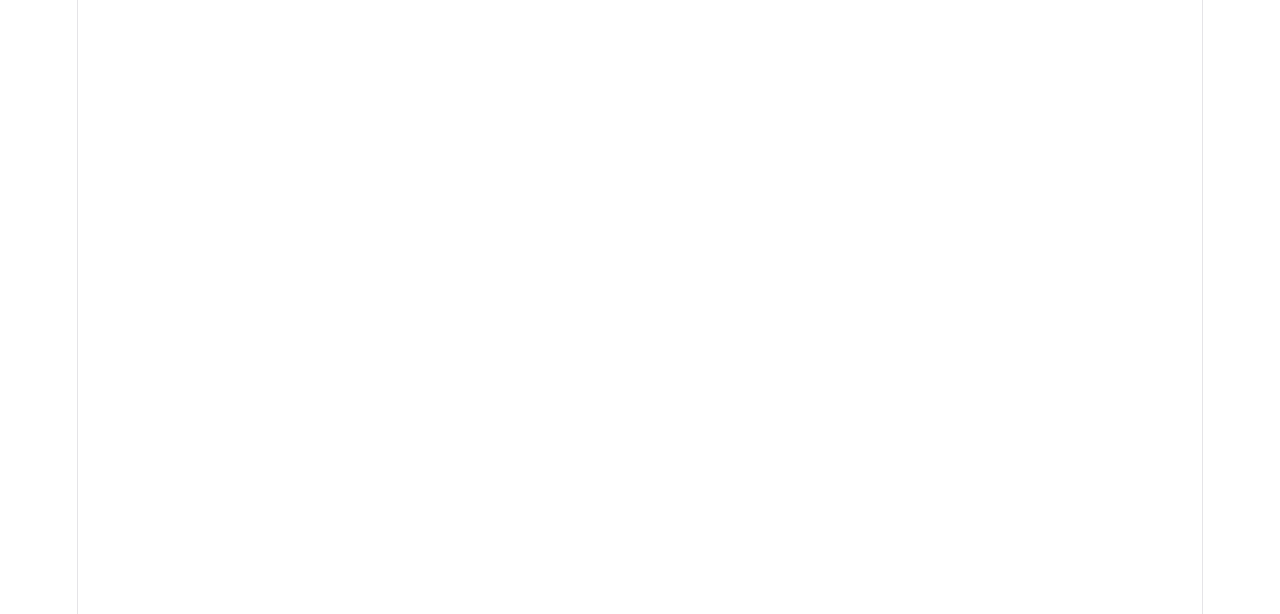
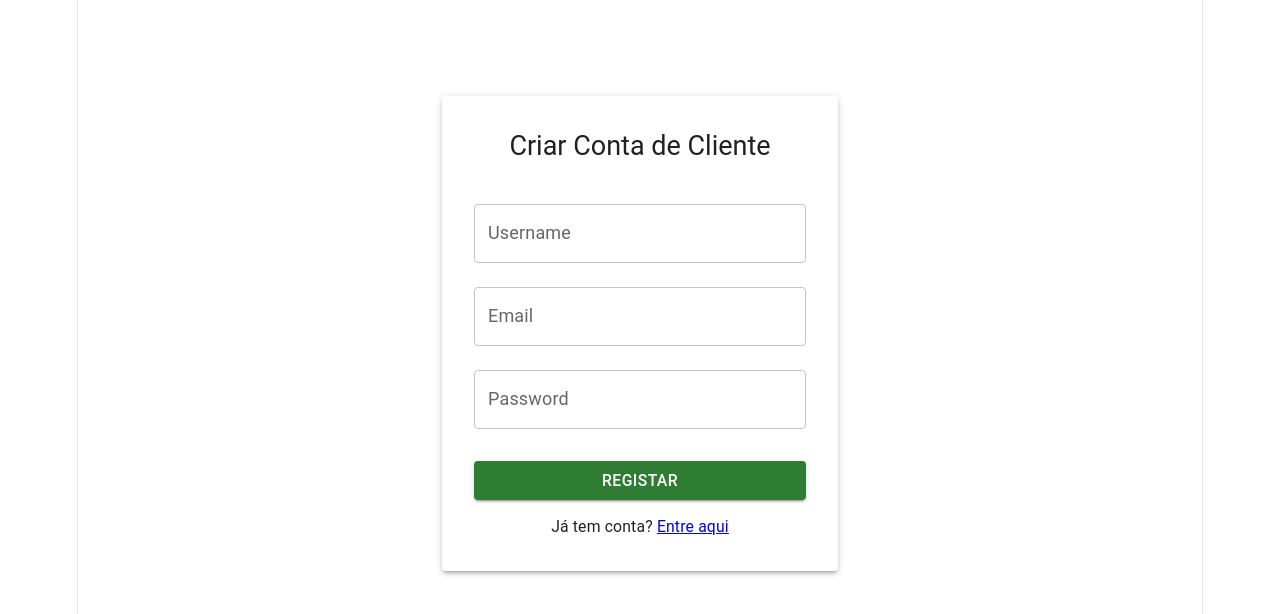
Before and after one commit to guilhermefolhas/projeto, a React app in the folder frontend/: page /register in a window 1280 px wide. Before the commit this address had no page. Shown: the top 614 px of the page. Built offline with nearby package versions, Linux system fonts and the light colour scheme; the HTML template or start-up script is replaced by a standard one.

Commit message:
login e register frontend

```diff
--- a/frontend/src/App.jsx
+++ b/frontend/src/App.jsx
@@ -1,6 +1,7 @@
 import { Routes, Route } from "react-router-dom";
 
 import LoginUI from "./components/Login/LoginUI";
+import RegisterUI from "./components/Register/RegisterUI";
 import Home from "./components/Home/Home";
 import Layout from "./pages/index";
 
@@ -8,6 +9,7 @@ function App() {
   return (
     <Routes>
       <Route path="/" element={<LoginUI />} />
+      <Route path="/register" element={<RegisterUI />} />
 
       <Route element={<Layout />}>
         <Route path="/home" element={<Home />} />
--- a/frontend/src/components/Login/LoginUI.jsx
+++ b/frontend/src/components/Login/LoginUI.jsx
@@ -1,5 +1,66 @@
+import { useState } from "react";
+import { Link } from "react-router-dom";
+import {
+  Box,
+  Button,
+  Container,
+  Paper,
+  TextField,
+  Typography,
+} from "@mui/material";
+
 function LoginUI() {
-  return <h1>Login</h1>;
+  const [email, setEmail] = useState("");
+  const [password, setPassword] = useState("");
+
+  const handleSubmit = (e) => {
+    e.preventDefault();
+    console.log({ email, password });
+  };
+
+  return (
+    <Container maxWidth="xs">
+      <Paper elevation={3} sx={{ mt: 12, p: 4, textAlign: "center" }}>
+        <Typography variant="h5" fontWeight="bold" gutterBottom>
+          Entrar na Área de Cliente
+        </Typography>
+
+        <Box component="form" onSubmit={handleSubmit} sx={{ mt: 3 }}>
+          <TextField
+            fullWidth
+            label="Email"
+            placeholder="nome@exemplo.com"
+            margin="normal"
+            value={email}
+            onChange={(e) => setEmail(e.target.value)}
+          />
+
+          <TextField
+            fullWidth
+            label="Password"
+            placeholder="Sua password"
+            type="password"
+            margin="normal"
+            value={password}
+            onChange={(e) => setPassword(e.target.value)}
+          />
+
+          <Button
+            fullWidth
+            variant="contained"
+            type="submit"
+            sx={{ mt: 3, mb: 2 }}
+          >
+            Entrar
+          </Button>
+
+          <Typography variant="body2">
+            Não tem conta? <Link to="/register">Clique aqui</Link>
+          </Typography>
+        </Box>
+      </Paper>
+    </Container>
+  );
 }
 
 export default LoginUI;
--- a/frontend/src/components/Register/RegisterUI.jsx
+++ b/frontend/src/components/Register/RegisterUI.jsx
@@ -1,5 +1,77 @@
+import { useState } from "react";
+import { Link } from "react-router-dom";
+import {
+  Box,
+  Button,
+  Container,
+  Paper,
+  TextField,
+  Typography,
+} from "@mui/material";
+
 function RegisterUI() {
-  return <h1>RegisterUI</h1>;
+  const [username, setUsername] = useState("");
+  const [email, setEmail] = useState("");
+  const [password, setPassword] = useState("");
+
+  const handleSubmit = (e) => {
+    e.preventDefault();
+    console.log({ username, email, password });
+  };
+
+  return (
+    <Container maxWidth="xs">
+      <Paper elevation={3} sx={{ mt: 12, p: 4, textAlign: "center" }}>
+        <Typography variant="h5" fontWeight="bold" gutterBottom>
+          Criar Conta de Cliente
+        </Typography>
+
+        <Box component="form" onSubmit={handleSubmit} sx={{ mt: 3 }}>
+          <TextField
+            fullWidth
+            label="Username"
+            placeholder="Escolha um nome de utilizador"
+            margin="normal"
+            value={username}
+            onChange={(e) => setUsername(e.target.value)}
+          />
+
+          <TextField
+            fullWidth
+            label="Email"
+            placeholder="nome@exemplo.com"
+            margin="normal"
+            value={email}
+            onChange={(e) => setEmail(e.target.value)}
+          />
+
+          <TextField
+            fullWidth
+            label="Password"
+            placeholder="Sua password"
+            type="password"
+            margin="normal"
+            value={password}
+            onChange={(e) => setPassword(e.target.value)}
+          />
+
+          <Button
+            fullWidth
+            variant="contained"
+            color="success"
+            type="submit"
+            sx={{ mt: 3, mb: 2 }}
+          >
+            Registar
+          </Button>
+
+          <Typography variant="body2">
+            Já tem conta? <Link to="/">Entre aqui</Link>
+          </Typography>
+        </Box>
+      </Paper>
+    </Container>
+  );
 }
 
 export default RegisterUI;
```
